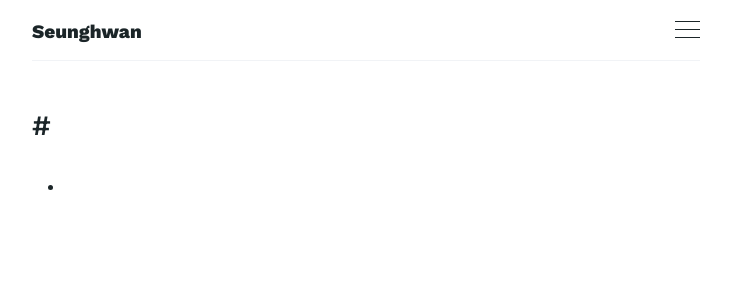
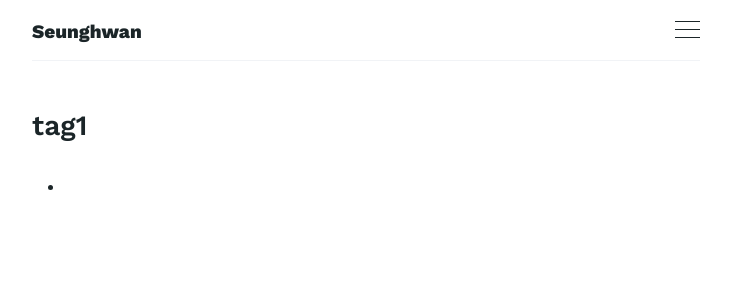
Before and after one commit to tjrichard/tjrichard.github.io, a Jekyll site: the page built from tag/tag1.html, in a window 1280 px wide. Shown: the top 306 px of the page, without its empty margins (274-1005 px from the left). Built offline with Jekyll 4.4.1, drawn with Linux system fonts in a browser that asks for light colours.

Commit message:
Update blog_by_tag.html

```diff
--- a/_layouts/blog_by_tag.html
+++ b/_layouts/blog_by_tag.html
@@ -2,12 +2,12 @@
 layout: page
 title: Tags
 ---
-<h2>#</h2>
+<h2>{{ page.tag }}</h2>
 <div>
   {% if site.tags[page.tag] %}
     <ul class="tags">
     {% for post in site.tags[page.tag] %}
-      <li class="tag"><a class="tag-link" href=""></a></li>
+      <li class="tag"><a class="tag-link" href="">{{ page.title}}</a></li>
     {% endfor %}
     </ul>
   {% else %}
```
